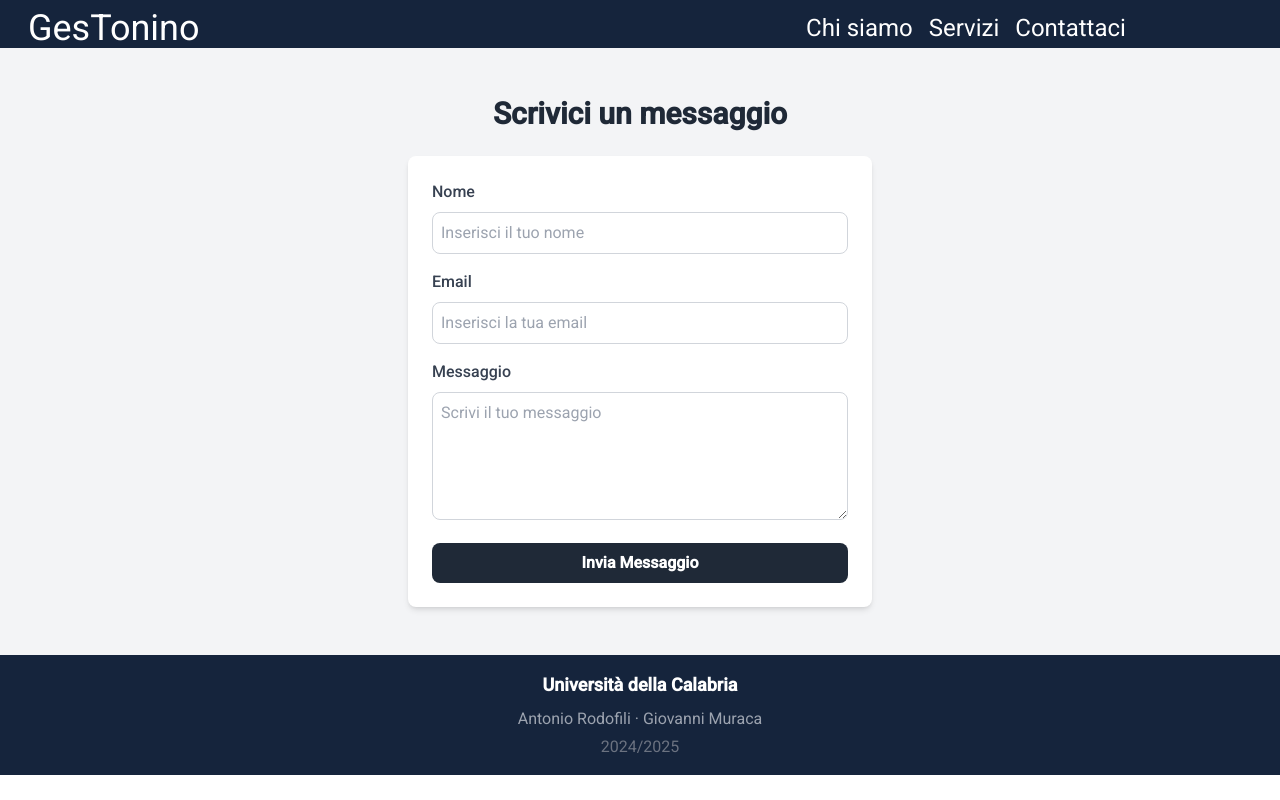
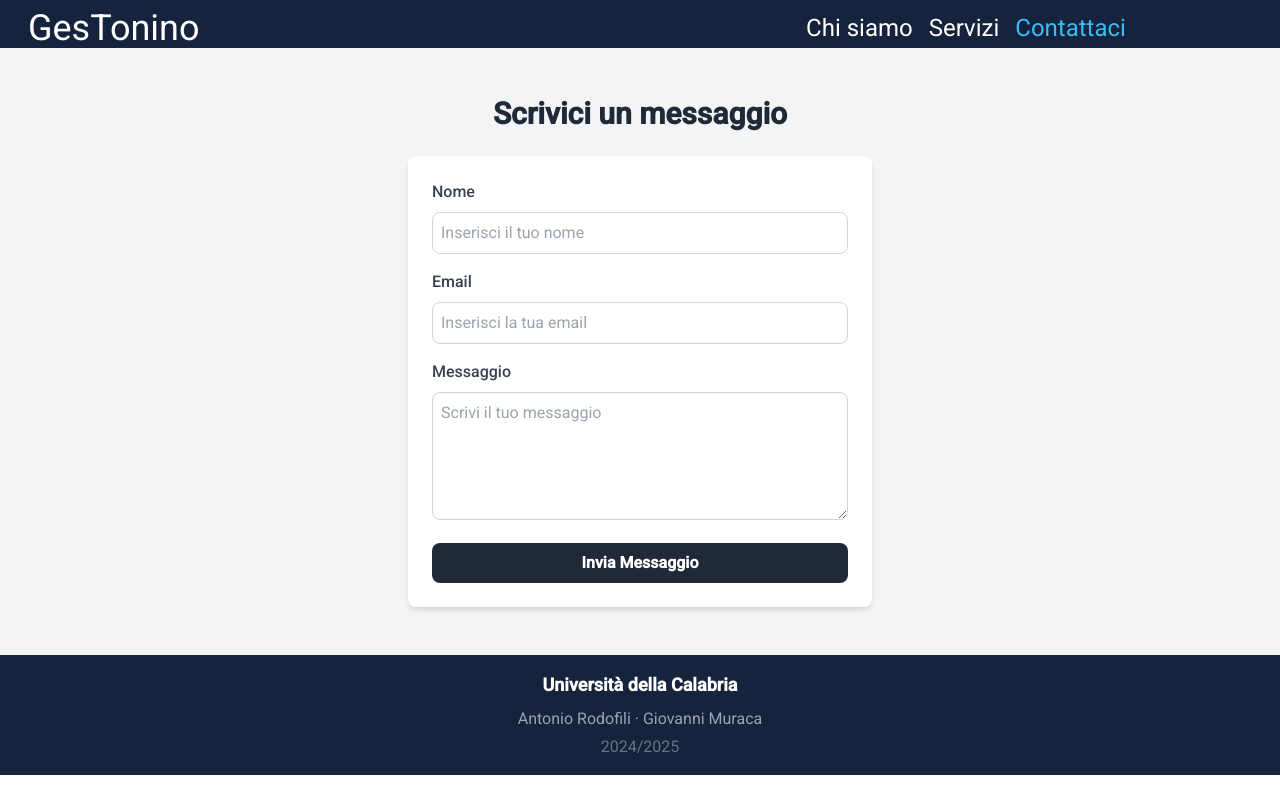
Before and after one commit to Shadowz-git/GesTonino, an Angular app in the folder frontend/: page /contacts in a window 1280 px wide. Built offline with nearby package versions, Linux system fonts and the light colour scheme.

Commit message:
Cambiato stile dei bottoni attivi nell'Header della Home

```diff
--- a/frontend/src/app/layout/header/header.component.css
+++ b/frontend/src/app/layout/header/header.component.css
@@ -5,3 +5,7 @@ nav {
 nav > a {
   @apply mx-5 !important;
 }
+
+.activeButtonLink {
+  @apply text-sky-400 !important;
+}
--- a/frontend/src/app/layout/header/header.component.html
+++ b/frontend/src/app/layout/header/header.component.html
@@ -3,13 +3,13 @@
     GesTonino
   </a>
   <div class="w-1/2 flex justify-center space-x-4 text-2xl">
-    <a routerLink="/about" routerLinkActive="activeButtonLink">
+    <a routerLink="/about" routerLinkActive="activeButtonLink" class="hover:underline">
       Chi siamo
     </a>
-    <a routerLink="/services" routerLinkActive="activeButtonLink">
+    <a routerLink="/services" routerLinkActive="activeButtonLink" class="hover:underline">
       Servizi
     </a>
-    <a routerLink="/contacts" routerLinkActive="activeButtonLink">
+    <a routerLink="/contacts" routerLinkActive="activeButtonLink" class="hover:underline">
       Contattaci
     </a>
   </div>
```
